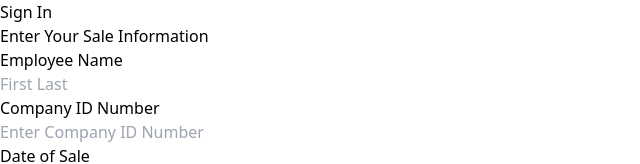
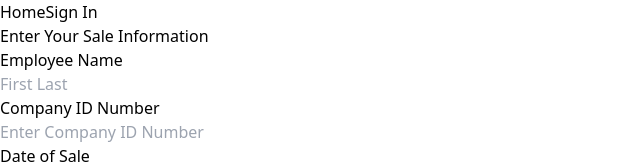
Before and after one commit to coding812/SpiffTracker, a React (Vite) app in the folder client/: page / in a window 1280 px wide. Shown: the top 164 px of the page, without its empty margins (0-640 px from the left). Built offline with nearby package versions, Linux system fonts and the light colour scheme.

Commit message:
Refactoring code for readability

```diff
--- a/client/src/components/AdminPanel.jsx
+++ b/client/src/components/AdminPanel.jsx
@@ -20,7 +20,7 @@
   const handleSaveClick = async () => {
     try {
       await updateRecord(record._id, editedRecord);
-      toast.success("Record updated successfully");
+      toast.success("Sale updated successfully");
       setIsEditing(false);
     } catch (error) {
       console.error("Error saving record:", error);
@@ -142,7 +142,7 @@
   );
 };
 
-const RecordList = () => {
+const AdminPanel = () => {
   const [records, setRecords] = useState([]);
   const [loading, setLoading] = useState(true);
   const location = useLocation();
@@ -277,4 +277,4 @@
   );
 };
 
-export default RecordList;
+export default AdminPanel;
--- a/client/src/components/Navbar.jsx
+++ b/client/src/components/Navbar.jsx
@@ -28,7 +28,10 @@
   return (
     <div className="">
       {buttonVisible ? (
-      <nav className="flex justify-end items-center mb-6">
+      <nav className="flex justify-between items-center mb-6">
+        <NavLink className="inline-flex items-center justify-center whitespace-nowrap text-md font-medium ring-offset-background transition-colors focus-visible:outline-none focus-visible:ring-2 focus-visible:ring-ring focus-visible:ring-offset-2 disabled:pointer-events-none disabled:opacity-50 border border-input bg-background hover:bg-slate-100 h-9 rounded-md px-3 mr-3" to="/">
+          Home
+        </NavLink>
         <NavLink className="inline-flex items-center justify-center whitespace-nowrap text-md font-medium ring-offset-background transition-colors focus-visible:outline-none focus-visible:ring-2 focus-visible:ring-ring focus-visible:ring-offset-2 disabled:pointer-events-none disabled:opacity-50 border border-input bg-background hover:bg-slate-100 h-9 rounded-md px-3" to={linkPath}
               onClick={() => loggedIn ? handleLogout() : handleLogin()}>
           {linkText}
```
